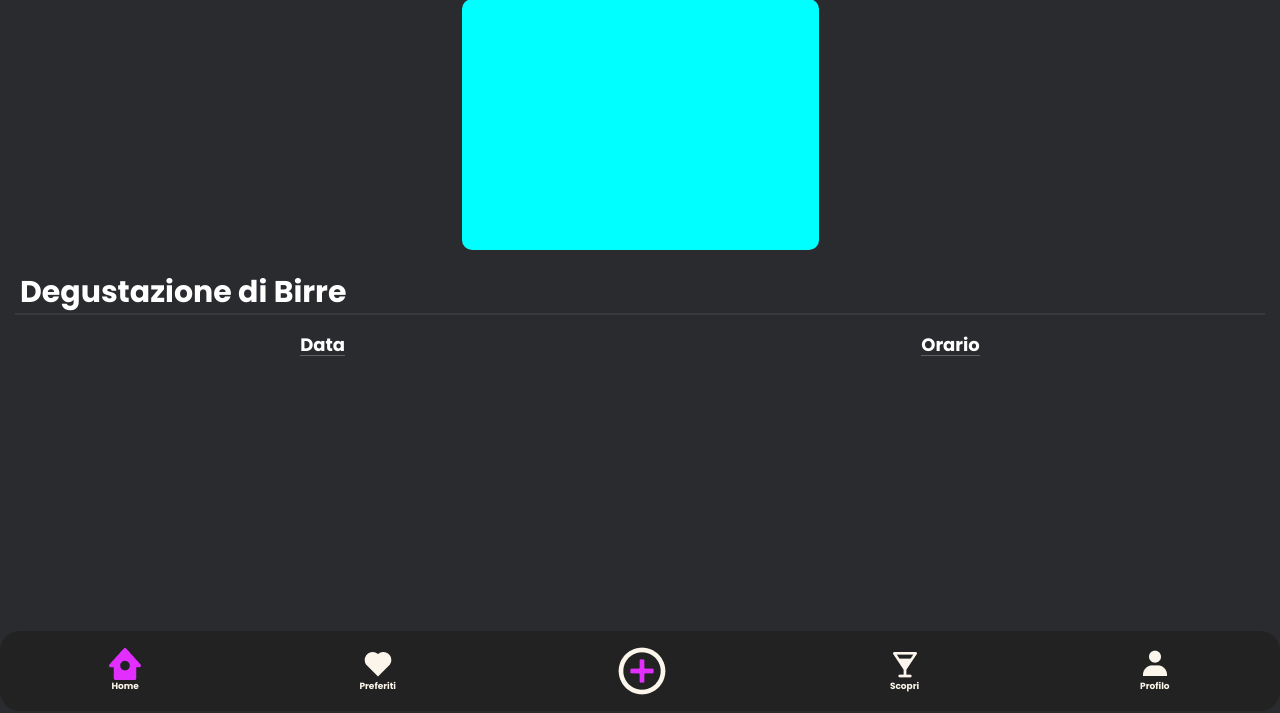
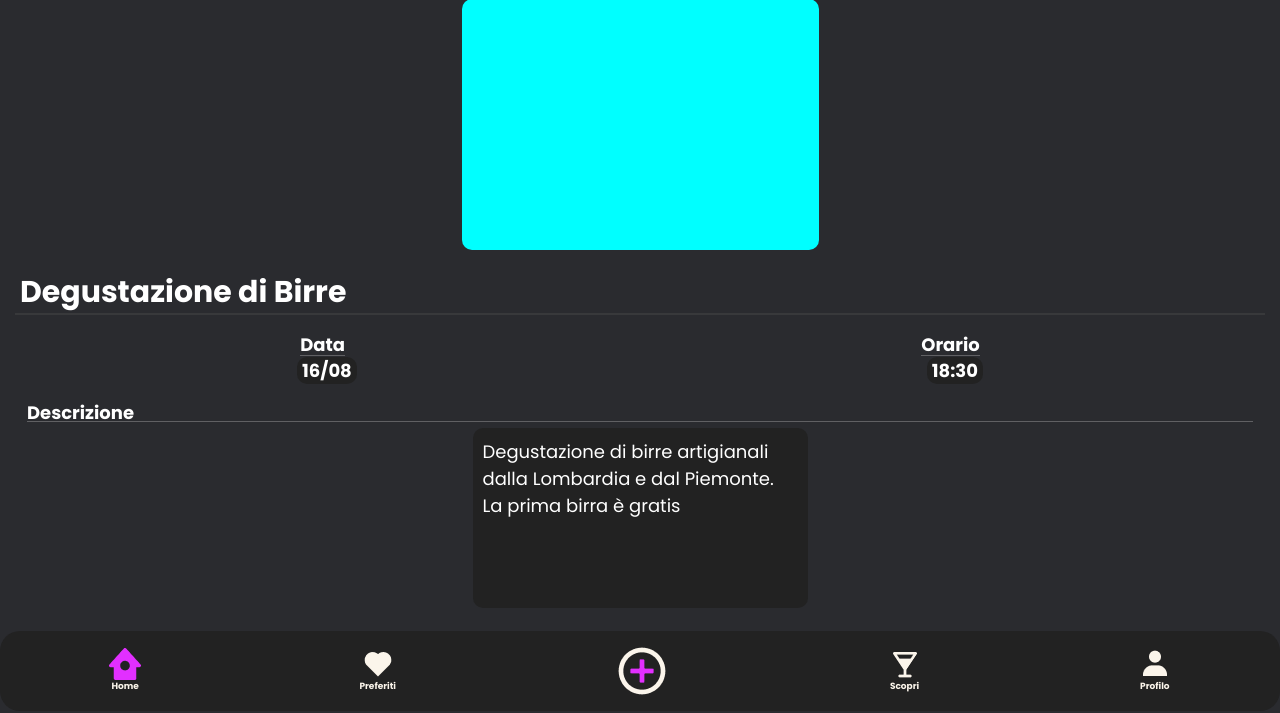
Before and after one commit to P3C1C/kanpai, a PHP site: page /file/evBar.html in a window 1280 px wide. Shown: the part 89-802 px from the top of the page. Run offline with PHP 8.4, Linux system fonts and the light colour scheme.

Commit message:
evento bar aggiunto

```diff
--- a/css/evBar.css
+++ b/css/evBar.css
@@ -43,3 +43,39 @@
     color: #fff;
     display: inline-block;
 }
+.inTxt{
+    font-family: 'Poppins', sans-serif;
+    font-weight: bold;
+    font-size: 18px;
+    color: #fff;
+    margin: auto;
+    margin-top: -15px;
+    background-color: #222;
+    border-radius: 10px;
+    padding-left: 5px;
+    padding-right: 5px ;
+}
+#descrizione{
+    margin: auto;
+    margin-top: 15px;
+    font-family: 'Poppins', sans-serif;
+    font-weight: 700;
+    font-size: 18px;
+}
+#unDesc{
+    margin-top: -5px;
+}
+#bioDesc{
+    margin: auto;
+    height: 180px;
+    width: 335px;
+    background-color: #222;
+    margin-bottom: 25px;
+    border-radius: 10px;
+    padding: 10px;
+    font-size: 18px;
+    color: #fff;
+    font-family: 'Poppins', sans-serif;
+    font-weight: medium;
+    margin-top: -10px;
+}
--- a/file/evBar.html
+++ b/file/evBar.html
@@ -16,21 +16,41 @@
 </head>
 
 <body>
+<!-- --------------------- Bar da cui parte l'evento e Immagine copertina ---->
         <div id="titEventoBar">
             EVENTO DI BAR PINO
         </div>
         <div id="picBar"></div>
+<!-- ---------------------- Titolo - Data e Ora ----------------------------->
+
         <div id="titolo">
                 Degustazione di Birre
         </div>
         <hr id="underLineName">
         <div id="datOra" class="container-fluid">
-            <div class="col-xs-6 txt">Data <hr class="undLineTxt"> </div>
-            <div class="col-xs-6 txt">Orario <hr class="undLineTxt"> </div>
+            <div class="col-xs-6 txt">Data
+                <hr class="undLineTxt">
+            </div>
+            <div class="col-xs-6 txt">Orario
+                <hr class="undLineTxt">
+            </div>
+        </div>
+        <div id="datOra" class="container-fluid">
+            <div class="col-xs-6 inTxt"> 16/08 </div>
+            <div class="col-xs-6 inTxt"> 18:30 </div>
+        </div>
+<!-- ----------------------- Descrizione ---------------------------------------->
+        <div class="container-fluid">
+        <div class="col-xs-12" id="descrizione">Descrizione <hr id="unDesc">
+        </div>
+            <div class="col-xs-12" id="bioDesc">
+                Degustazione di birre artigianali
+                dalla Lombardia e dal Piemonte.
+                La prima birra è gratis
+            </div>
         </div>
 
-
-
+<!-- ------------------------ Menu ---------------------------------------------->
 
     <div class="menu">
         <a href="#" class="link">
```
